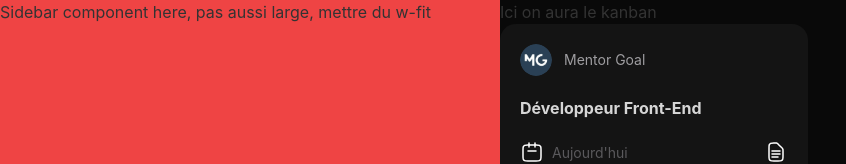
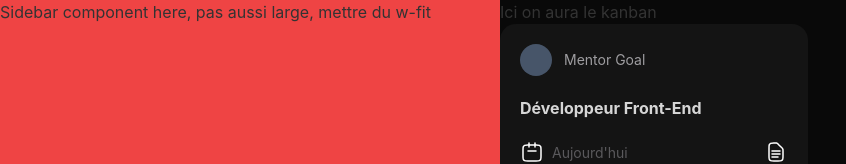
Before and after one commit to brdnicolas/mindset, a Next.js app: page / in a window 1280 px wide. Shown: the top 164 px of the page, without its empty margins (0-846 px from the left). Built offline with nearby package versions, Linux system fonts and the light colour scheme.

Commit message:
[IN PROGRESS] change avatar conditions

```diff
--- a/src/components/atoms/Avatar.tsx
+++ b/src/components/atoms/Avatar.tsx
@@ -1,8 +1,8 @@
 import Image from 'next/image'
 
 type AvatarProps = {
-  src: string
-  alt: string
+  src?: string
+  alt?: string
   width: number
   height: number
 }
@@ -10,7 +10,11 @@ type AvatarProps = {
 export default function Avatar({ src, alt, width, height }: AvatarProps) {
   return (
     <div>
-      <Image width={width} height={height} src={src} alt={alt} className="rounded-full" />
+      {src && alt ? (
+        <Image width={width} height={height} src={src} alt={alt} className="rounded-full" />
+      ) : (
+        <div className="bg-slate-600 rounded-full w-8 h-8"></div>
+      )}
     </div>
   )
 }
--- a/src/components/molecules/Card/Card.tsx
+++ b/src/components/molecules/Card/Card.tsx
@@ -1,5 +1,5 @@
 import Avatar from '@/components/atoms/Avatar'
-import placeholder from '@/assets/placeholder.svg'
+// import placeholder from '@/assets/placeholder.svg'
 
 type CardProps = {
   companyName: string
@@ -10,7 +10,7 @@ export default function Card({ companyName, jobName }: CardProps) {
   return (
     <div className="p-5 bg-[#141414] rounded-2xl min-w-[308px]">
       <div className="flex items-center">
-        <Avatar src={placeholder} alt="placeholder" width={32} height={32} />
+        <Avatar width={32} height={32} />
         <p className="ml-3 text-[#9E9DA0] text-sm">{companyName}</p>
       </div>
       <p className="mt-5 text-[#D6D6D6] text-base font-bold">{jobName}</p>
```
